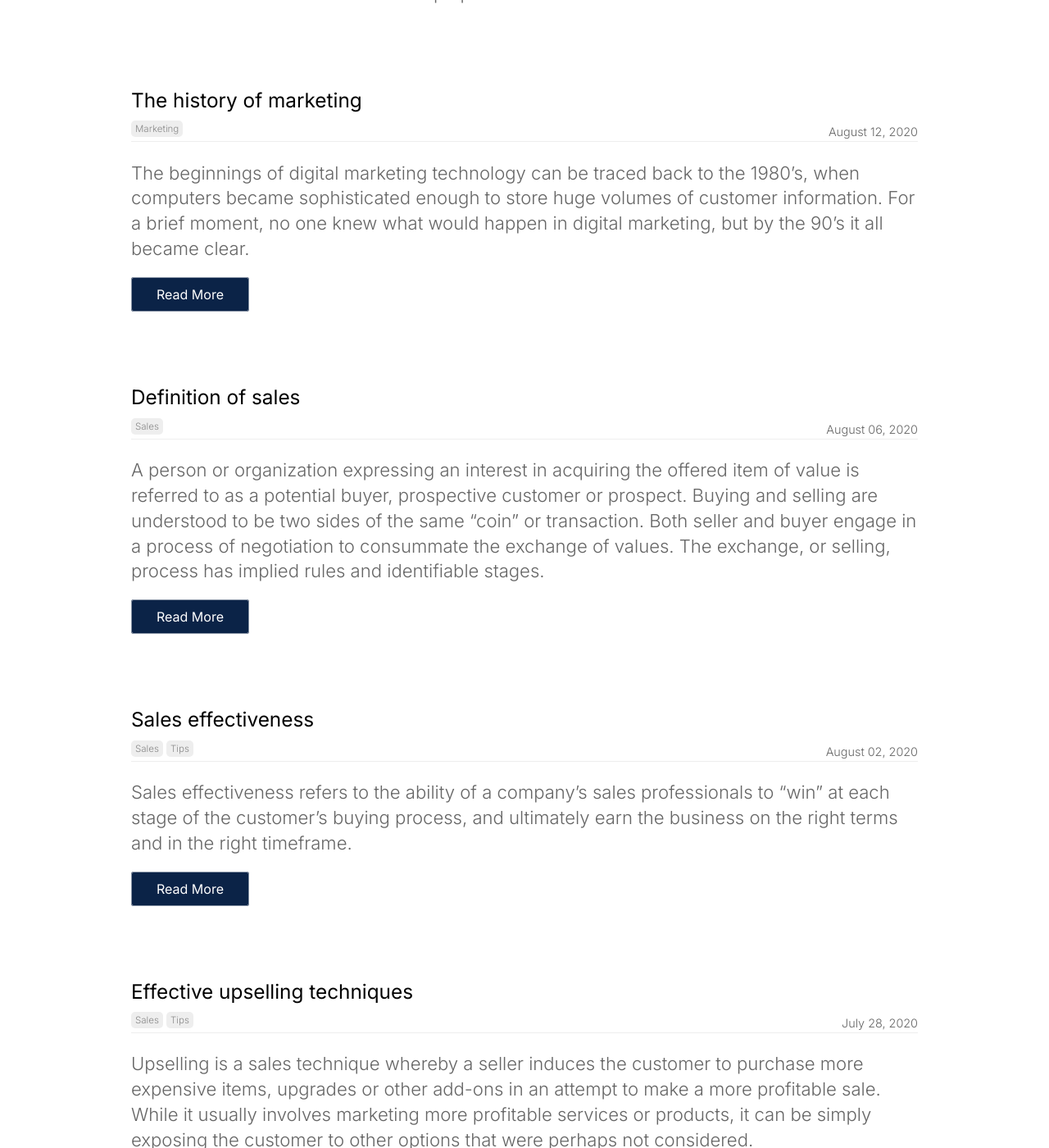
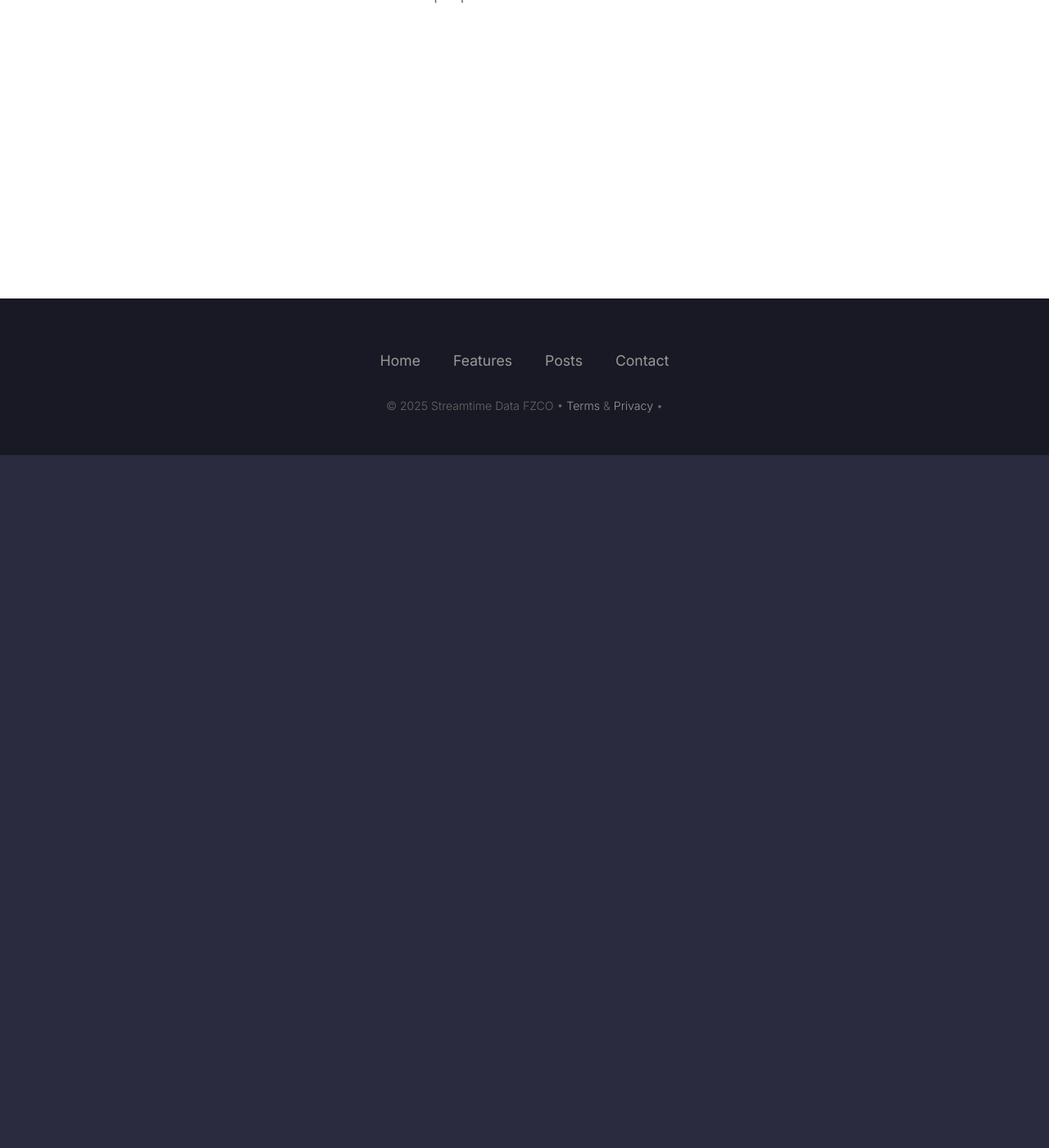
Before and after one commit to streamtime-ai/website, a Jekyll site: the page built from blog/index.html, in a window 1280 px wide and 1400 px high, scrolled down 270 px. Shown: the whole window at 82% size. Built offline with Jekyll 4.4.1, drawn with Linux system fonts in a browser that asks for light colours; a script that is not in the unit is left out; the list of posts is cut into pages by our own code; after the commit the page ends 900 px from its top, so only the background shows below that; some of the changed text lies outside the part shown.

Commit message:
add posts pages

```diff
--- a/_config.yml
+++ b/_config.yml
@@ -36,7 +36,7 @@ collections:
     _hide_content: true
 
 paginate: 10
-paginate_path: "/blog/:num/"
+paginate_path: "/platform-features/:num/"
 permalink: pretty
 
 defaults:
--- a/_data/footer.yml
+++ b/_data/footer.yml
@@ -3,6 +3,9 @@
     link: /
   - name: Features
     link: /#features
+
+  - name: Posts
+    link: /platform-features
 #  - name: Docs
 #    link: https://docs.streamti.me/
 #    new_window: true
--- a/_posts/2016-07-20-the-process-for-direct-sales.md
+++ b/_posts/2016-07-20-the-process-for-direct-sales.md
@@ -1,35 +1,54 @@
 ---
-date: 2020-07-20
-title: The process for direct sales
+date: 2025-06-30
+title: Direct Cluster Access and Endpoint Routing
 categories:
-  - sales
-author_staff_member: anna
+  - platform-features
+author_staff_member: p6
 ---
 
-Direct selling is the marketing and selling of products directly to consumers away from a fixed retail location. Peddling is the oldest form of direct selling. Modern direct selling includes sales made through the party plan, one-on-one demonstrations, and other personal contact arrangements as well as internet sales.
+Direct cluster access lets you securely expose Kafka endpoints for clients without tunneling, jumpboxes, or custom DNS setups.
 
-![Checkmate](https://source.unsplash.com/random/1500x1145)
+![Kafka Network](https://source.unsplash.com/random/1500x1145)
 
-## Textbook definition
+## What is Direct Cluster Access?
 
-A textbook definition is: "The direct personal presentation, demonstration, and sale of products and services to consumers, usually in their homes or at their jobs."
+It provides an out-of-the-box way to connect Kafka clients (like producers and consumers) directly to a deployed cluster from external VPCs or the internet, based on your configuration.
 
-## How effective is direct selling?
+This means:
+- DNS resolution just works (`bootstrap.cluster.yourdomain.com`)
+- No need to manage custom DNS zones or ALB listener rules
+- Works with both internal and external modes
 
-Industry representative, the World Federation of Direct Selling Associations (WFDSA), reports that its 59 regional member associations accounted for more than US$183 billion in retail sales in 2014, through the activities of more than 62 million independent sales representatives. The United States Direct Selling Association (DSA) reported that in 2000, 55% of adult Americans had at some time purchased goods or services from a direct selling representative and 20% reported that they were currently(6%) or had been in the past(14%) a direct selling representative.
+## Use Cases
 
-![Office](https://source.unsplash.com/random/1500x1146)
+- Connecting external Flink or Spark apps
+- Streaming from edge devices
+- Accessing Kafka from hybrid cloud apps
 
-According to the WFDSA, consumers benefit from direct selling because of the convenience and service it provides, including personal demonstration and explanation of products, home delivery, and generous satisfaction guarantees. In contrast to franchising, the cost for an individual to start an independent direct selling business is typically very low with little or no required inventory or other cash commitments to begin.
+## Network Isolation Modes
 
-Most direct selling associations around the world require their members to abide by a code of conduct towards a fair partnership both with customers and salesmen...
+| Mode      | Description                            |
+|-----------|----------------------------------------|
+| internal  | Only within the same VPC or peered VPC |
+| external  | Public-facing access via internet      |
 
-Most national direct selling associations are represented in the World Federation of Direct Selling Associations (WFDSA).
+You can toggle this in the advanced configuration during cluster creation.
 
-## How's it different to marketing?
+![Access Modes](https://source.unsplash.com/random/1500x1146)
 
-Direct selling is distinct from direct marketing because it is about individual sales agents reaching and dealing directly with clients. Direct marketing is about business organizations seeking a relationship with their customers without going through an agent/consultant or retail outlet.
+## How It Works
 
-Direct selling consists of two main business models: single-level marketing, in which a direct seller makes money by buying products from a parent organization and selling them directly to customers, and multi-level marketing (also known as network marketing or person-to-person marketing), in which the direct seller makes money from both direct sales to customers and by sponsoring new direct sellers and earning a commission from their efforts.
+Under the hood, the platform:
+- Provisions a secure LoadBalancer
+- Assigns DNS via the control plane
+- Configures listener rules and port mappings
 
-![Raspberries](https://source.unsplash.com/random/1500x1147)
+All without needing a separate ingress controller or custom network policy.
+
+## Recommendations
+
+- Always use TLS encryption.
+- Rotate bootstrap endpoints during auto-upgrades.
+- Monitor access logs via the diagnostics tab.
+
+![TLS Setup](https://source.unsplash.com/random/1500x1147)
--- a/_posts/2016-07-28-effective-upselling-techniques.md
+++ /dev/null
@@ -1,28 +0,0 @@
----
-date: 2020-07-28
-title: Effective upselling techniques
-categories:
-  - sales
-  - tips
-author_staff_member: betty
----
-
-Upselling is a sales technique whereby a seller induces the customer to purchase more expensive items, upgrades or other add-ons in an attempt to make a more profitable sale. While it usually involves marketing more profitable services or products, it can be simply exposing the customer to other options that were perhaps not considered.
-
-In practice, large businesses usually combine upselling and cross-selling to maximize profit. In doing so, an organization must ensure that its relationship with the client is not disrupted.
-
-![Fair](https://source.unsplash.com/random/1500x1146)
-
-In restaurants and other similar settings, upselling is commonplace and an accepted form of business. In other businesses (e.g. car sales), the customer’s perception of the attempted upsell can be viewed negatively and impact the desired result.
-
-## Why should you upsell?
-
-Upselling is a common practice for service providers that offer different service classes such as airlines (cf. Bohutinsky, 1990). According to “the journal of business and industrial marketing; written collaboratively by Michael J, Sheehan and Paul R, Prabhaker “It is five times more expensive to get a new customer as it is to hold onto a current one.” Selling to a new customer would mean having to start the sales process from the very beginning thus having to establish a new relationship with a different customer. This can be time consuming and often not very effective.
-
-![Gleise](https://source.unsplash.com/random/1500x1147)
-
-## The benefits
-
-Upselling to a customer that you have already built a rapport with, means that they are more likely to buy from you, listen to your suggestions and opinions and trust you. Selling to the same customer can lead to loyal customers and repeat sales. Upselling brings up the profit that the business makes and the value of the sale. However it is important to understand that although your main objective is to bring up revenue and increase the amount of the sale, a customers experience and their time with you influences future decisions that they make. An upsell can be beneficial to both the seller and the consumer if relevant products are being shown to the customer. For instance, if you had a strict budget of $20,000 for a car, you would not want to be sold a car for twice the amount.
-
-[source](https://en.wikipedia.org/wiki/Upselling): Wikipedia
--- a/_posts/2016-08-02-sales-effectiveness.md
+++ /dev/null
@@ -1,25 +0,0 @@
----
-date: 2020-08-02
-title: Sales effectiveness
-categories:
-  - sales
-  - tips
-author_staff_member: gerald
----
-Sales effectiveness refers to the ability of a company’s sales professionals to “win” at each stage of the customer’s buying process, and ultimately earn the business on the right terms and in the right timeframe.
-
-![American River](https://source.unsplash.com/random/1500x1146)
-
-## How do you improve sales effectiveness?
-
-Improving sales effectiveness is not just a sales function issue; it’s a company issue, as it requires deep collaboration between sales and marketing to understand what's working and not working, and continuous improvement of the knowledge, messages, skills, and strategies that sales people apply as they work sales opportunities.
-
-Sales effectiveness has historically been used to describe a category of technologies and consulting services aimed at helping companies improve their sales results.
-
-Many companies are creating sales effectiveness functions and have even given people titles such as VP of Sales Effectiveness.
-
-![Coins](https://source.unsplash.com/random/1500x1147)
-
-"By analyzing sales force performance, managers can make changes to optimize sales going forward. Toward that end, there are many ways to gauge the performance of individual salespeople and of the sales force as a whole, in addition to total annual sales." In a survey of nearly 200 senior marketing managers, 54 percent responded that they found the "sales force effectiveness" metric very useful.
-
-[source](https://en.wikipedia.org/wiki/Sales_effectiveness): Wikipedia
--- a/_posts/2016-08-06-definition-of-sales.md
+++ /dev/null
@@ -1,39 +0,0 @@
----
-date: 2020-08-06
-title: Definition of sales
-categories:
-  - sales
-author_staff_member: james
----
-A person or organization expressing an interest in acquiring the offered item of value is referred to as a potential buyer, prospective customer or prospect. Buying and selling are understood to be two sides of the same "coin" or transaction. Both seller and buyer engage in a process of negotiation to consummate the exchange of values. The exchange, or selling, process has implied rules and identifiable stages.
-
-![Cat](https://source.unsplash.com/random/1500x1146)
-
-It is implied that the selling process will proceed fairly and ethically so that the parties end up nearly equally rewarded. The stages of selling, and buying, involve getting acquainted, assessing each party’s need for the other’s item of value, and determining if the values to be exchanged are equivalent or nearly so, or, in buyer's terms, "worth the price.” Sometimes, sellers have to use their own experiences when selling products with appropriate discounts.
-
-## Management point of view
-
-From a management viewpoint it is thought of as a part of marketing, although the skills required are different. Sales often forms a separate grouping in a corporate structure, employing separate specialist operatives known as salespersons (singular: salesperson). Selling is considered by many to be a sort of persuading "art". Contrary to popular belief, the methodological approach of selling refers to a systematic process of repetitive and measurable milestones, by which a salesman relates his or her offering of a product or service in return enabling the buyer to achieve their goal in an economic way. While the sales process refers to a systematic process of repetitive and measurable milestones, the definition of the selling is somewhat ambiguous due to the close nature of advertising, promotion, public relations, and direct marketing.
-
-![apricot](https://source.unsplash.com/random/1500x1147)
-
-Selling is the profession-wide term, much like marketing defines a profession. Recently, attempts have been made to clearly understand who is in the sales profession, and who is not. There are many articles looking at marketing, advertising, promotions, and even public relations as ways to create a unique transaction.
-
-## Common terms
-
-Two common terms used to describe a salesperson are "Farmer" and "Hunter". The reality is that most professional sales people have a little of both. A hunter is often associated with aggressive personalities who use aggressive sales technique. In terms of sales methodology a hunter refers to a person whose focus is on bringing in and closing deals. This process is called “sales capturing”. An example is a commodity sale such as a long distance sales person, shoe sales person and to a degree a car sales person. Their job is to find and convert buyers. A sales farmer is someone who creates sales demand by activities that directly influence and alter the buying process.
-
-![Marketing](https://source.unsplash.com/random/1500x1148)
-
-## Systems approach
-
-Many believe that the focus of selling is on the human agents involved in the exchange between buyer and seller. Effective selling also requires a systems approach, at minimum involving roles that sell, enable selling, and develop sales capabilities. Selling also involves salespeople who possess a specific set of sales skills and the knowledge required to facilitate the exchange of value between buyers and sellers that is unique from marketing, advertising, etc.
-
-![Lady bugs](https://source.unsplash.com/random/1500x1149)
-
-Within these three tenets, the following definition of professional selling is offered by the American Society for Training and Development (ASTD):
-
-“The holistic business system required to effectively develop, manage, enable, and execute a mutually beneficial, interpersonal exchange of goods and/or services for equitable value.”
-Team selling is one way to influence sales. Team selling is “a group of people representing the sales department and other functional areas in the firm, such as finance, production, and research and development”. (Spiro) Team selling came about in the 1990s through total quality management (TQM). TQM occurs when companies work to improve their customer satisfaction by constantly improving all of their operations.
-
-[source](https://en.wikipedia.org/wiki/Sales): Wikipedia
--- a/_posts/2016-08-12-the-history-of-marketing.md
+++ /dev/null
@@ -1,32 +0,0 @@
----
-date: 2020-08-12
-title: The history of marketing
-categories:
-  - marketing
-author_staff_member: robin
----
-The beginnings of digital marketing technology can be traced back to the 1980's, when computers became sophisticated enough to store huge volumes of customer information. For a brief moment, no one knew what would happen in digital marketing, but by the 90's it all became clear.
-
-![Man](https://source.unsplash.com/random/1500x1146)
-
-The history of marketing is to a large extent a product of Internet's history as markets have adapted to keep abreast of changes and keep up with the way the major Search Engines rank web pages. Major changes include, in chronological order:
-
-1991- Gopher: A network protocol, one of the very first query and search tools. Gopher was widely used for a couple of years, but usage has now fallen off, with barely 100 Gopher servers now indexed. 2. 1994- Launch of Yahoo, which was formerly known as "Jerry´s Guide to the World Wide Web" after one of its founders, Jerry Yang. Yahoo received in its first year over 1 million hits.
-
-## Academic studies
-
-The study of the history of marketing as an academic field emerged only recently. Controversies and disputes abound in the field. The publication in 1976 of the book The History of Marketing Thought, by Robert Bartels marks a turning-point in marketing thought. Since then, academics specializing in marketing decided to imitate economics, distinguishing theory and practice. Two different fields of study emerged:
-
-the history of marketing thought, giving theoretical accounts
-marketing history, focusing on the history of marketing practice
-This division parallels the distinction between the history of economic thought and economic history.
-
-![Thai](https://source.unsplash.com/random/1500x1147)
-
-Practitioners of the history of marketing thought note that both practitioners and academics know relatively little about the field.[citation needed] But history has significance for academics because it helps to define the baselines upon which they can recognize change and evolve marketing theory.On the other hand, proponents of marketing history argue that one cannot fully compare the marketing field with economics and hence suggest the impracticality of divorcing theory and practice. First, marketing scholars seldom engage in the practice of marketing as much as economists engage in the development and execution of public policies. Second, business people innovate in the marketing field, and the history of marketing will remain incomplete if one dissociates academia from practitioners.
-
-![lavender flowers](https://source.unsplash.com/random/1500x1148)
-
-The following sections discuss both approaches to the history of marketing, closing with a debate about the standard chronology of marketing, a widely known hypothesis about the history of marketing, but one that historians in the marketing field have challenged.
-
-[source](https://en.wikipedia.org/wiki/History_of_marketing): Wikipedia
```
Also changed, not shown: _data/navigation.yml (+5 -4 lines), platform-features/index.html (added, +26 -0 lines).
